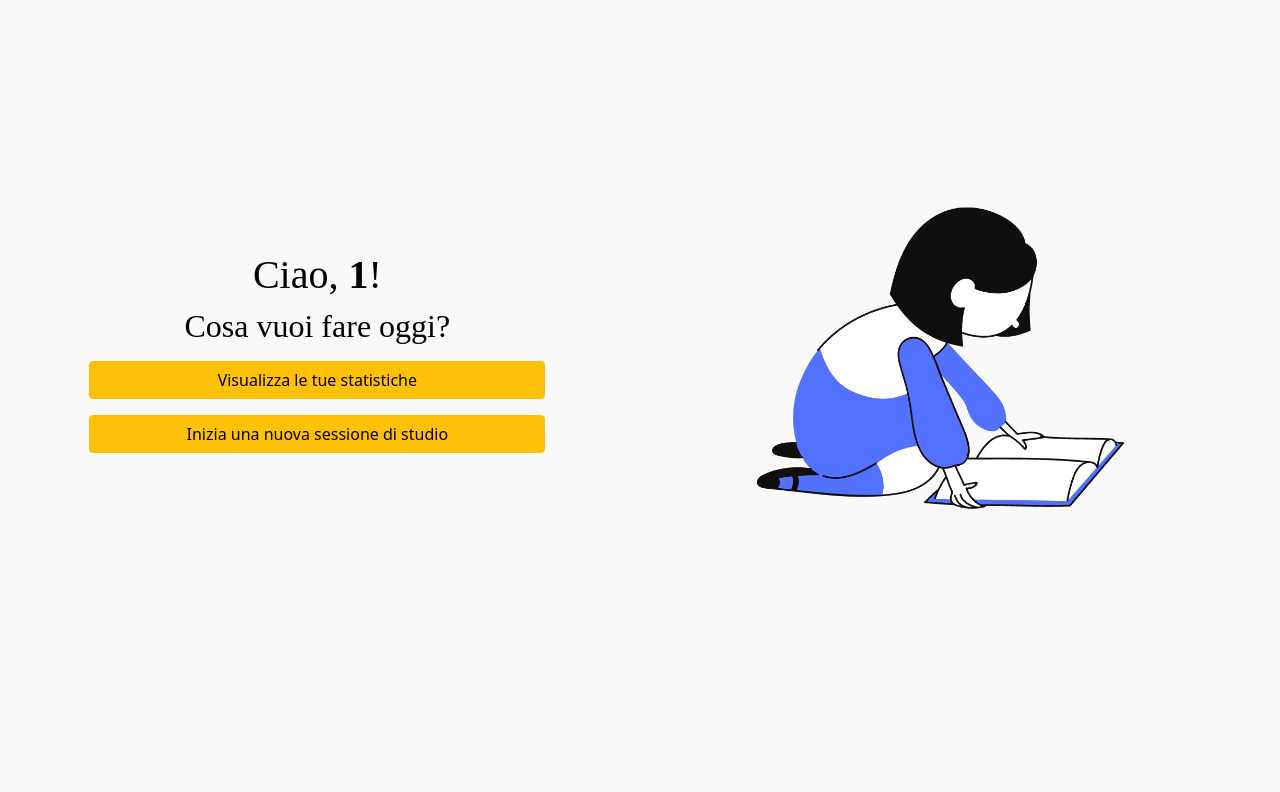
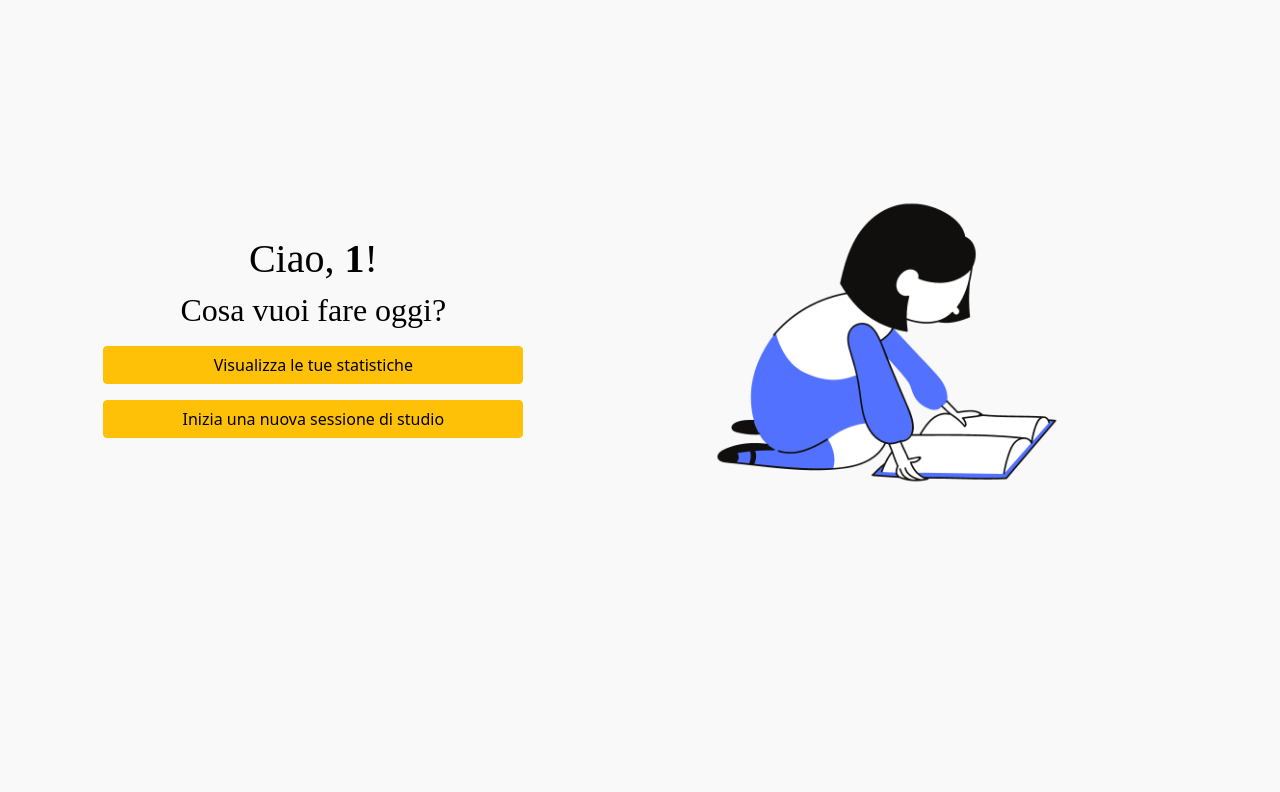
Before and after one commit to mrynaa/StudyKeeper, a PHP site: page /personalarea/main.php in a window 1280 px wide. Shown: the part 62-854 px from the top of the page. Run offline with PHP 8.4, Linux system fonts and the light colour scheme; the visitor is signed in with stand-in values (Sample User, id 1); some libraries are stand-ins or nearby versions.

Commit message:
Update main.css

```diff
--- a/css/main.css
+++ b/css/main.css
@@ -16,7 +16,8 @@ body{
 .rowmain {
     display: flex;
     flex-wrap: wrap;
-    margin-left: 4em;
+    margin-left: 5em;
+    margin-right: 5em;
 }
 
 .nav-bg {
```
